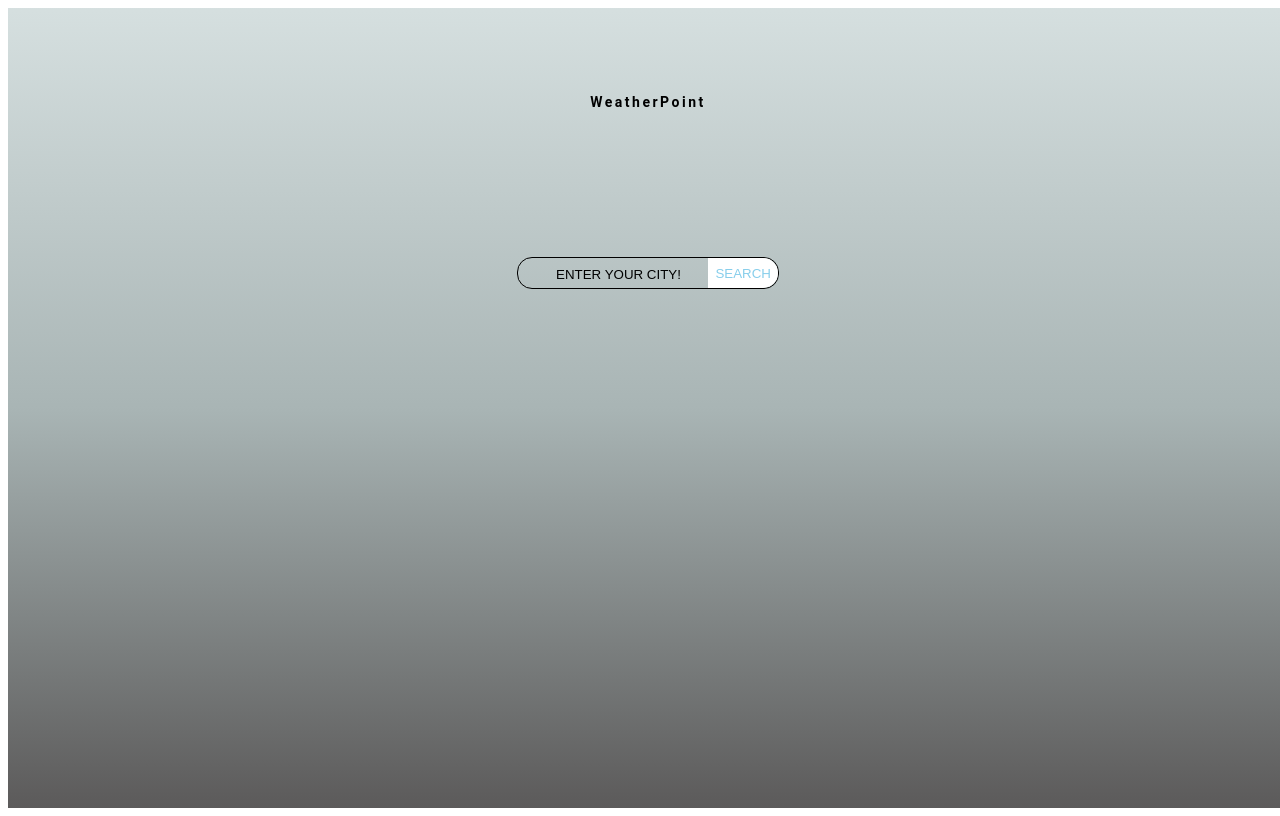
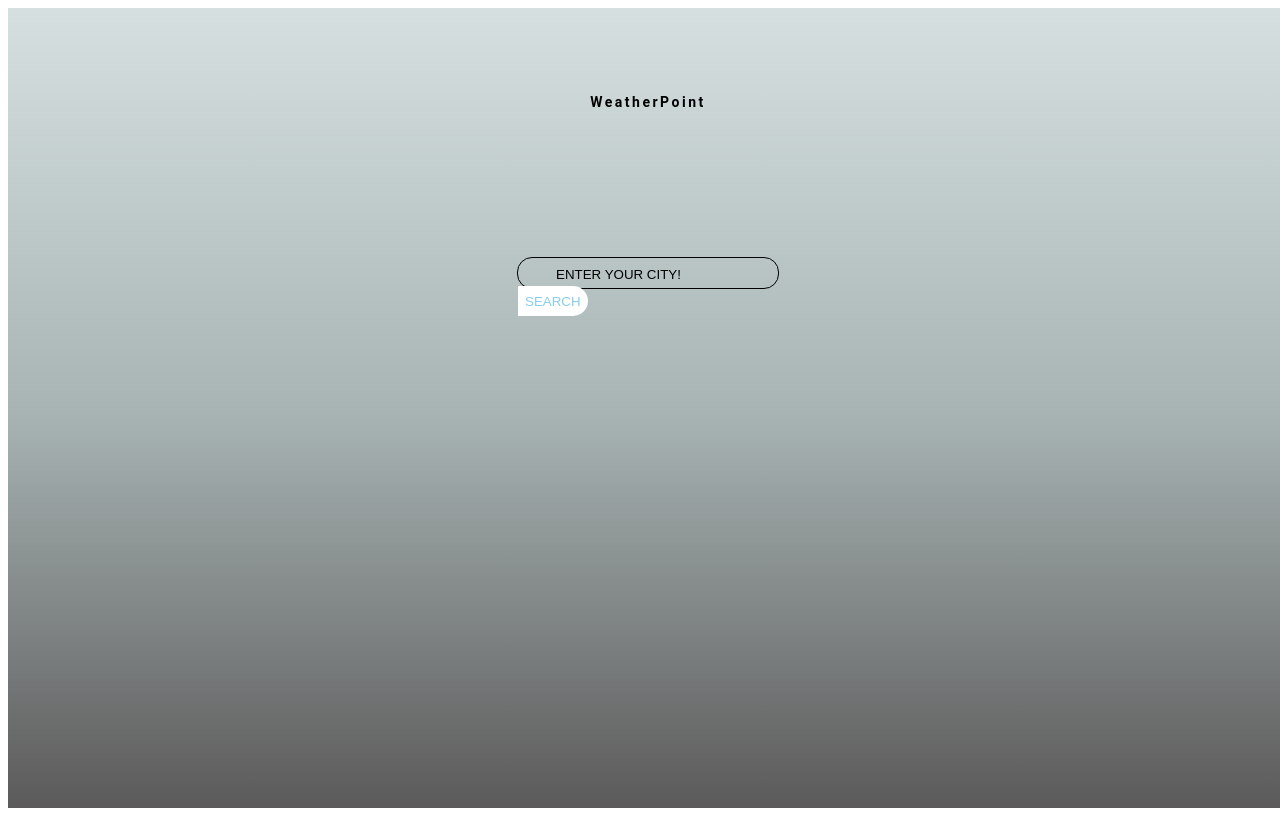
Before and after one commit to makajeez/weda, a plain HTML site: page index.html in a window 1280 px wide. Drawn offline with Linux system fonts and the light colour scheme; some packages are replaced by stand-ins of ours.

Commit message:
Removed conflicting styles

```diff
--- a/css/styles.css
+++ b/css/styles.css
@@ -55,8 +55,9 @@ input::placeholder {
     background: white;
     color: skyblue;
     height: 30px;
-    display: block;
-    float:right;
+    display: inline-block;
+    /* float: none; */
+    /* display: block; */
     border: .2px solid transparent;
     cursor: pointer;
     margin-bottom: 15px;
```
